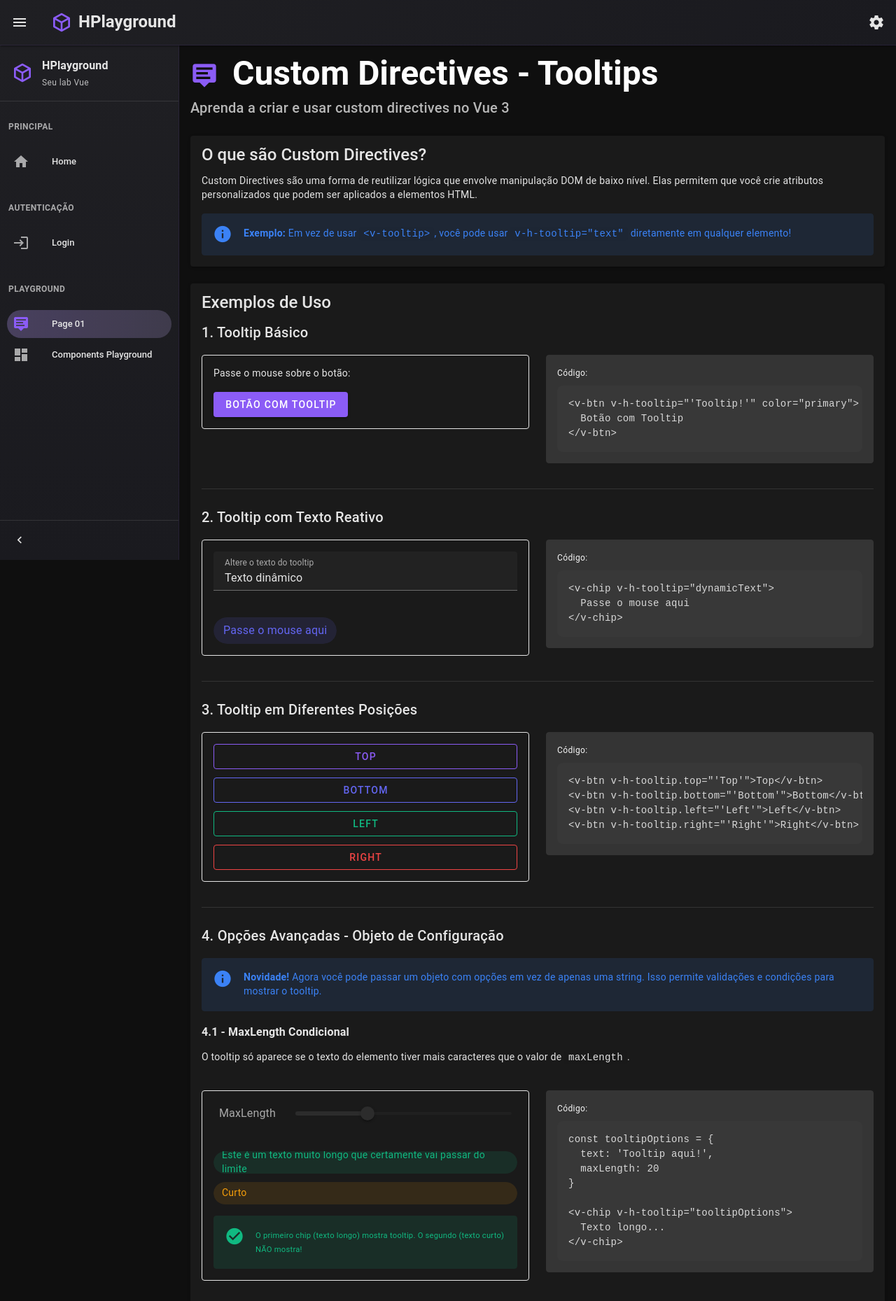
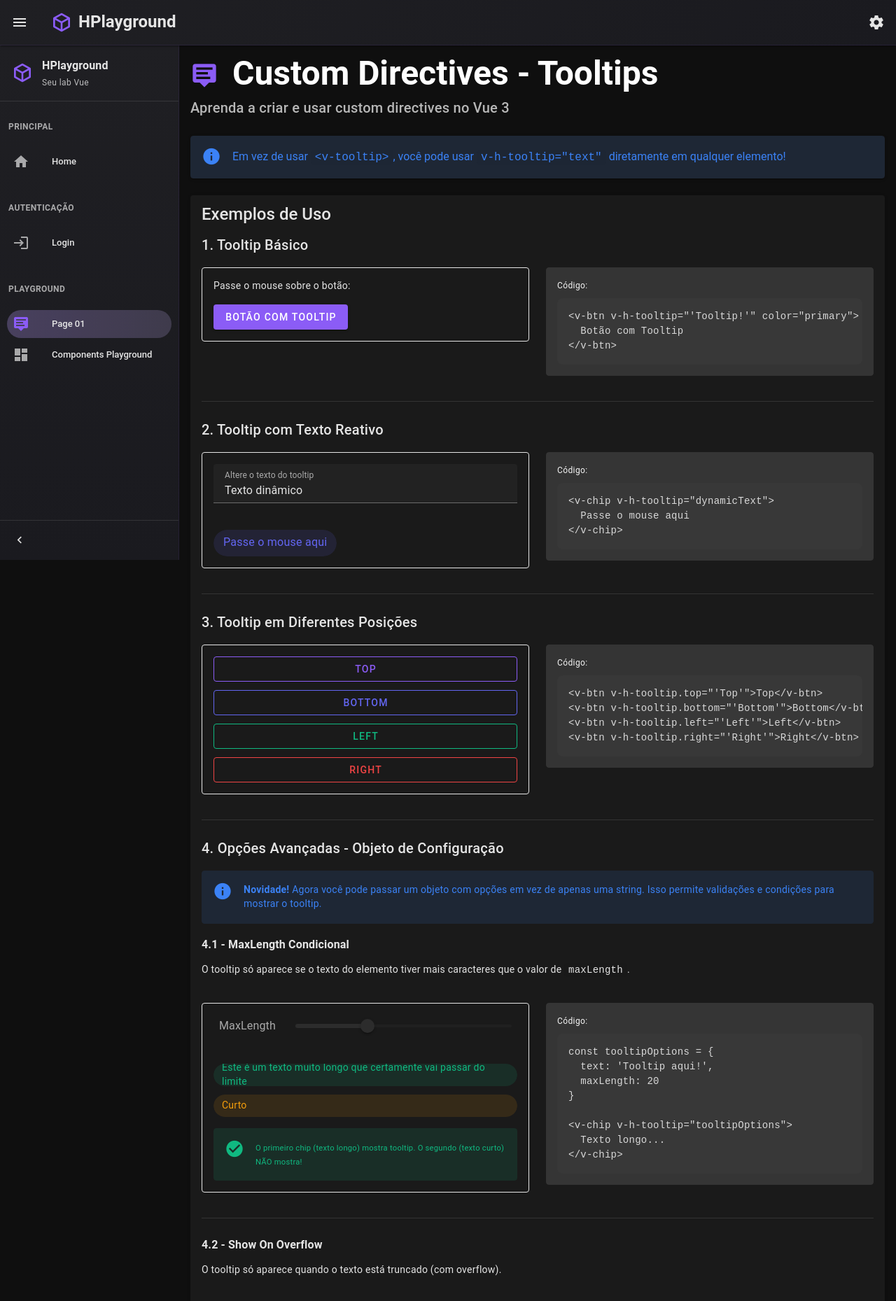
Before and after one commit to Hiagozeroum/HPlayground, a Vue app in the folder frontend/: page /page1 in a window 1280 px wide. Shown: the top 1859 px of the page at 70% size. Built offline with nearby package versions, Linux system fonts and the light colour scheme; the HTML template or start-up script is replaced by a standard one.

Commit message:
remover parte da introducao

```diff
--- a/frontend/src/views/Page1.vue
+++ b/frontend/src/views/Page1.vue
@@ -32,18 +32,10 @@ const isTooltipDisabled = ref(false)
 
         <!-- Seção de Introdução -->
         <v-card class="mb-6" elevation="2">
-          <v-card-title class="text-h5">O que são Custom Directives?</v-card-title>
-          <v-card-text>
-            <p class="mb-4">
-              Custom Directives são uma forma de reutilizar lógica que envolve manipulação DOM de
-              baixo nível. Elas permitem que você crie atributos personalizados que podem ser
-              aplicados a elementos HTML.
-            </p>
-            <v-alert type="info" variant="tonal">
-              <strong>Exemplo:</strong> Em vez de usar <code>&lt;v-tooltip&gt;</code>, você pode
-              usar <code>v-h-tooltip="text"</code> diretamente em qualquer elemento!
-            </v-alert>
-          </v-card-text>
+          <v-alert type="info" variant="tonal">
+            Em vez de usar <code>&lt;v-tooltip&gt;</code>, você pode usar
+            <code>v-h-tooltip="text"</code> diretamente em qualquer elemento!
+          </v-alert>
         </v-card>
 
         <!-- Seção de Exemplos -->
@@ -222,7 +214,7 @@ const isTooltipDisabled = ref(false)
                         showOnOverflow: true,
                       }"
                       class="text-truncate pa-3 bg-blue-lighten-5 rounded"
-                      style="max-width: 250px"
+                      style="max-width: 300px"
                     >
                       Este é um texto muito longo que vai ser truncado com ellipsis...
                     </div>
@@ -243,9 +235,7 @@ const isTooltipDisabled = ref(false)
               <v-col cols="12" md="6">
                 <v-card variant="tonal" color="grey-lighten-4" class="pa-4">
                   <p class="text-caption mb-2">Código:</p>
-                  <pre
-                    class="code-block"
-                  ><code>&lt;div
+                  <pre class="code-block"><code>&lt;div
   v-h-tooltip="{
     text: 'Truncado!',
     showOnOverflow: true
@@ -293,9 +283,7 @@ const isTooltipDisabled = ref(false)
               <v-col cols="12" md="6">
                 <v-card variant="tonal" color="grey-lighten-4" class="pa-4">
                   <p class="text-caption mb-2">Código:</p>
-                  <pre
-                    class="code-block"
-                  ><code>const isDisabled = ref(false)
+                  <pre class="code-block"><code>const isDisabled = ref(false)
 
 &lt;v-btn v-h-tooltip="{
   text: 'Tooltip',
@@ -334,9 +322,7 @@ const isTooltipDisabled = ref(false)
               <v-col cols="12" md="6">
                 <v-card variant="tonal" color="grey-lighten-4" class="pa-4">
                   <p class="text-caption mb-2">Código:</p>
-                  <pre
-                    class="code-block"
-                  ><code>&lt;v-btn v-h-tooltip.bottom="{
+                  <pre class="code-block"><code>&lt;v-btn v-h-tooltip.bottom="{
   text: 'Tooltip!',
   maxLength: 5
 }"&gt;
```
